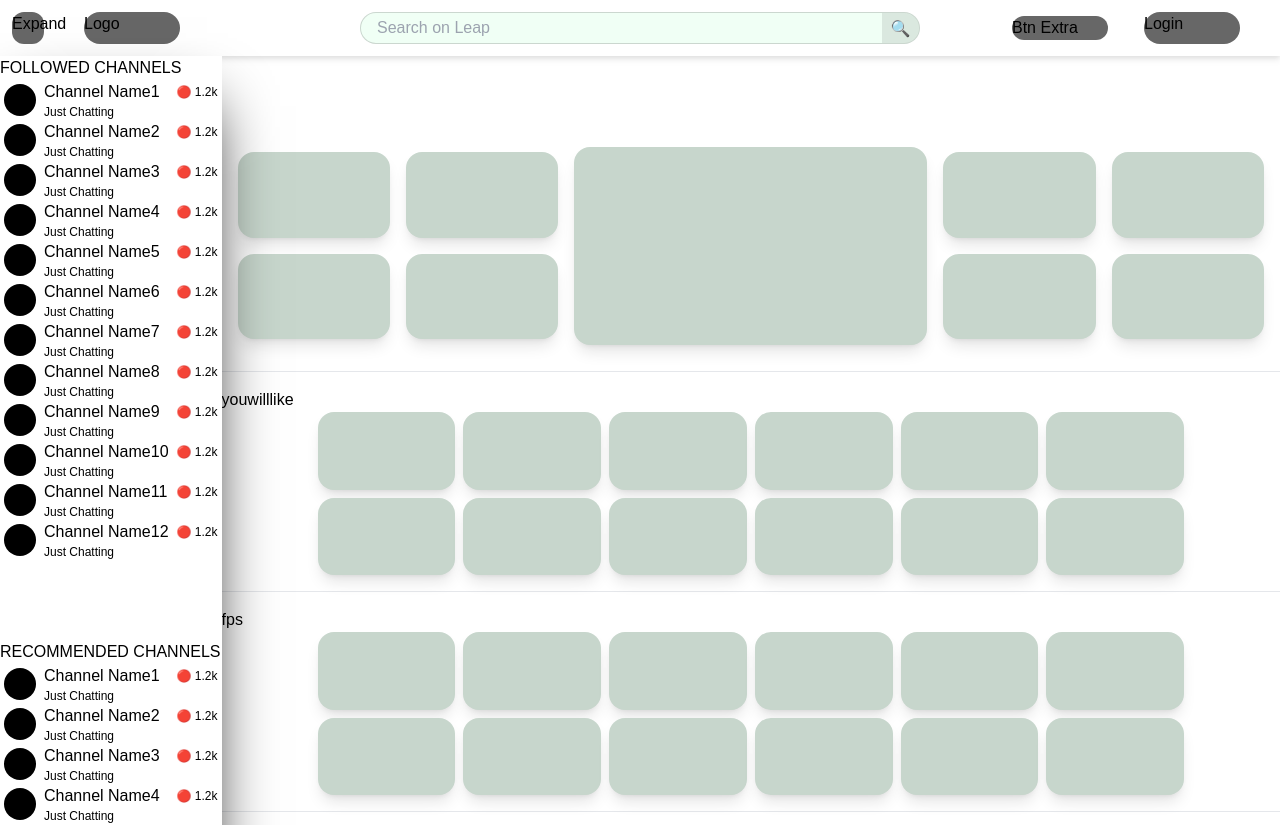
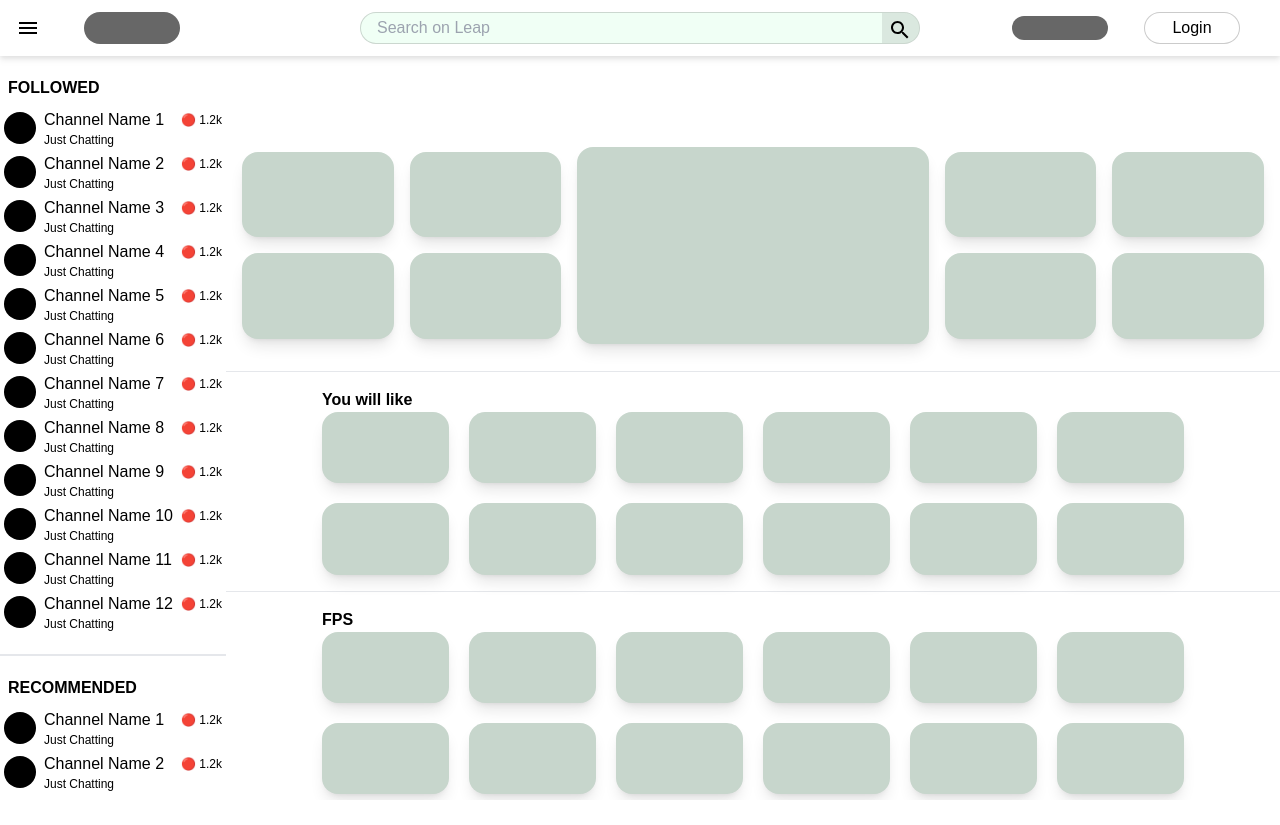
Before and after one commit to amg-projects/leap-app, a Next.js app: page / in a window 1280 px wide. Shown: the top 825 px of the page. After the commit the page ends 800 px from the top, so only its background shows below. Built offline with nearby package versions, Linux system fonts and the light colour scheme.

Commit message:
designing

```diff
--- a/package.json
+++ b/package.json
@@ -9,6 +9,11 @@
     "lint": "next lint"
   },
   "dependencies": {
+    "@emotion/react": "^11.13.5",
+    "@emotion/styled": "^11.13.5",
+    "@fontsource/roboto": "^5.1.0",
+    "@mui/icons-material": "^6.1.9",
+    "@mui/material": "^6.1.9",
     "next": "15.0.2",
     "react": "19.0.0-rc-02c0e824-20241028",
     "react-dom": "19.0.0-rc-02c0e824-20241028"
--- a/src/app/NavBar.tsx
+++ b/src/app/NavBar.tsx
@@ -1,8 +1,11 @@
 import { accessHome } from './actions'
+
+import Menu from '@mui/icons-material/Menu'
+import SearchIcon from '@mui/icons-material/Search'
 
 export function NavBar({ onSideBarToggle }: { onSideBarToggle: () => void }) {
   return (
-    <div className="flex flex-row items-center  bg-white py-3 text-black  drop-shadow-md">
+    <div className="sticky top-0 z-20 flex flex-row  items-center bg-white py-3  text-black drop-shadow-md">
       <div className="flex flex-1 flex-row">
         <ExpandButton onSideBarToggle={onSideBarToggle} />
         <Logo />
@@ -19,10 +22,10 @@ export function NavBar({ onSideBarToggle }: { onSideBarToggle: () => void }) {
 function ExpandButton({ onSideBarToggle }: { onSideBarToggle: () => void }) {
   return (
     <div
-      className="ml-3 size-8 flex-none rounded-xl bg-[#676767]"
+      className="ml-3 size-8 flex-none rounded-xl text-center text-xl hover:scale-105 hover:cursor-pointer hover:bg-gray-300"
       onClick={() => onSideBarToggle()}
     >
-      Expand
+      <Menu />
     </div>
   )
 }
@@ -32,9 +35,7 @@ function Logo() {
     <div
       className="ml-10 h-8 w-24 flex-none rounded-2xl bg-[#676767]"
       onClick={() => accessHome()}
-    >
-      Logo
-    </div>
+    ></div>
   )
 }
 
@@ -46,24 +47,23 @@ function SearchBar() {
         placeholder="Search on Leap"
         className="w-full rounded-l-full bg-transparent px-4 text-black"
       />
-      <div className="w-10 bg-[#00000017] pt-1 text-center">🔍</div>
+      <div className="w-10 bg-[#00000017] pt-1 text-center text-black">
+        <SearchIcon />
+      </div>
     </div>
   )
 }
 
 function ButtonExtra() {
   return (
-    <div className="mr-6 h-6 w-24 flex-none rounded-2xl bg-[#676767] lg:mr-7 xl:mr-9 2xl:mr-20">
-      Btn Extra
-    </div>
+    <div className="mr-6 h-6 w-24 flex-none rounded-2xl bg-[#676767] lg:mr-7 xl:mr-9 2xl:mr-20"></div>
   )
 }
 
 function ButtonLogin() {
   return (
-    <div className="mr-10 h-8 w-24 flex-none rounded-2xl bg-[#676767]">
-      {' '}
-      Login{' '}
+    <div className="mr-10 flex h-8 w-24 flex-none items-center rounded-2xl border border-[#00000034] bg-white hover:scale-105 hover:cursor-pointer hover:bg-gray-200 ">
+      <span className="w-full text-center text-[#000000]">Login</span>
     </div>
   )
 }
--- a/src/app/SideBar.tsx
+++ b/src/app/SideBar.tsx
@@ -8,19 +8,30 @@ type SideBarProps = {
 
 export function SideBar(props: SideBarProps) {
   return (
-    <div className="z-10 shadow-[0_35px_60px_-15px_rgba(0,0,0,1)] transition duration-500 ease-in">
-      <div className="flex flex-col bg-white text-black">
+    <div className="z-10 flex min-w-14 flex-1 flex-col items-center bg-white shadow-[10px_-10px_10px_-10px_rgba(0,0,0,0.2)]">
+      <div className="flex flex-col gap-5 text-black">
+        <div className="flex flex-col pt-5">
+          <div
+            className={`mb-2 ${props.expanded ? '' : 'hidden'} px-2 text-left font-bold`}
+          >
+            FOLLOWED
+          </div>
+          <div className="flex flex-col gap-1">
+            <ChannelExampleN expanded={props.expanded} exampleCount={12} />
+          </div>
+        </div>
+
+        <div className="h-1 border-b-2" />
+
         <div className="flex flex-col">
-          <div className={props.expanded ? '' : 'hidden'}>
-            FOLLOWED CHANNELS
+          <div
+            className={`mb-2 ${props.expanded ? '' : 'hidden'} px-2 text-left font-bold`}
+          >
+            RECOMMENDED
           </div>
-          <ChannelExampleN expanded={props.expanded} exampleCount={12} />
-        </div>
-        <div className="mt-20 flex flex-col">
-          <div className={props.expanded ? '' : 'hidden'}>
-            RECOMMENDED CHANNELS
+          <div className="flex flex-col gap-1">
+            <ChannelExampleN expanded={props.expanded} exampleCount={12} />
           </div>
-          <ChannelExampleN expanded={props.expanded} exampleCount={12} />
         </div>
       </div>
     </div>
@@ -42,7 +53,7 @@ function ChannelExampleN(props: MultipleChannelsProps) {
         key={lastID}
         id={lastID}
         expanded={props.expanded}
-        name={'Channel Name' + lastID++}
+        name={'Channel Name ' + lastID++}
         liveCount="1.2k"
         category="Just Chatting"
       />,
@@ -64,7 +75,7 @@ function ChannelExample(props: ChannelExampleProps) {
   const className = props.expanded ? '' : 'hidden'
   return (
     <div
-      className="flex flex-row items-center"
+      className="flex cursor-pointer flex-row items-center hover:scale-[1.01] hover:bg-gray-100 hover:shadow-lg"
       onClick={() => {
         accessLive(props.id)
       }}
--- a/src/app/layout.tsx
+++ b/src/app/layout.tsx
@@ -1,6 +1,11 @@
 import type { Metadata } from 'next'
 import localFont from 'next/font/local'
 import './globals.css'
+
+import '@fontsource/roboto/300.css'
+import '@fontsource/roboto/400.css'
+import '@fontsource/roboto/500.css'
+import '@fontsource/roboto/700.css'
 
 const geistSans = localFont({
   src: './fonts/GeistVF.woff',
--- a/src/app/live/[id]/page.tsx
+++ b/src/app/live/[id]/page.tsx
@@ -11,11 +11,15 @@ export default function Page({ params }: { params: Promise<{ id: string }> }) {
   const { id } = use(params)
 
   return (
-    <div className="flex min-h-screen flex-col">
+    <div className="flex h-screen flex-col overflow-hidden">
       <NavBar onSideBarToggle={() => setSideBarExpanded(!sideBarExpadend)} />
-      <div className="flex flex-1 flex-row">
-        <SideBar expanded={sideBarExpadend} />
-        <LivePageContent id={id} />
+      <div className="flex h-screen flex-1 flex-row">
+        <div className="flex flex-col overflow-auto">
+          <SideBar expanded={sideBarExpadend} />
+        </div>
+        <div className="flex flex-1 flex-col overflow-auto">
+          <LivePageContent id={id} />
+        </div>
       </div>
     </div>
   )
@@ -43,7 +47,9 @@ function LiveDetails({ id }: { id: string }) {
   return (
     <div className="flex">
       <ChannelImage />
-      <LiveDetailsText id={id} />
+      <div className="flex flex-col">
+        <LiveDetailsText id={id} />
+      </div>
     </div>
   )
 }
@@ -51,7 +57,7 @@ function LiveDetails({ id }: { id: string }) {
 function ChannelImage() {
   return (
     <div className="p-4">
-      <div className="size-24 rounded-full bg-[#F0FFF5]"></div>
+      <div className="size-24 rounded-full bg-[#000000]"></div>
     </div>
   )
 }
@@ -90,5 +96,5 @@ function ButtonsSection() {
 }
 
 function RightSide() {
-  return <div className="mb-10 max-w-96 flex-1 rounded-2xl bg-[#F0FFF5]"></div>
+  return <div className="mb-32 max-w-96 flex-1 rounded-2xl bg-[#c7d6cc]"></div>
 }
--- a/src/app/page.tsx
+++ b/src/app/page.tsx
@@ -13,10 +13,12 @@ export default function Home() {
   const [sideBarExpadend, setSideBarExpanded] = useState(true)
 
   return (
-    <div className="flex min-h-screen flex-col">
+    <div className="flex h-screen flex-col overflow-hidden">
       <NavBar onSideBarToggle={() => setSideBarExpanded(!sideBarExpadend)} />
-      <div className="flex flex-1 flex-row">
-        <SideBar expanded={sideBarExpadend} />
+      <div className="flex h-screen flex-1 flex-row">
+        <div className="flex flex-col overflow-auto">
+          <SideBar expanded={sideBarExpadend} />
+        </div>
         <Recomendations />
       </div>
     </div>
@@ -25,14 +27,14 @@ export default function Home() {
 
 function Recomendations() {
   return (
-    <div className="flex-1 bg-white pt-20 text-black ">
+    <div className="flex-1 overflow-auto bg-white pt-20 text-black">
       <AfilliateRecomendations />
       <hr className="my-4" />
-      <CategoryRecomendations category="youwilllike" />
+      <CategoryRecomendations category="You will like" />
       <hr className="my-4" />
-      <CategoryRecomendations category="fps" />
+      <CategoryRecomendations category="FPS" />
       <hr className="my-4" />
-      <CategoryRecomendations category="irl" />
+      <CategoryRecomendations category="IRL" />
     </div>
   )
 }
@@ -77,9 +79,9 @@ function CategoryRecomendations({ category }: { category: string }) {
   ))
 
   return (
-    <div className="flex flex-col">
-      <h1>{category}</h1>
-      <div className="grid flex-1 grid-flow-col grid-rows-2 items-center gap-2 px-12 lg:px-24">
+    <div className="flex flex-col px-12 lg:px-24">
+      <h1 className="font-bold ">{category}</h1>
+      <div className="grid flex-1 grid-flow-col grid-rows-2 items-center gap-5 ">
         {videos}
       </div>
     </div>
```
Also changed, not shown: 1 other file (tests, documents, lock files or other folders).
